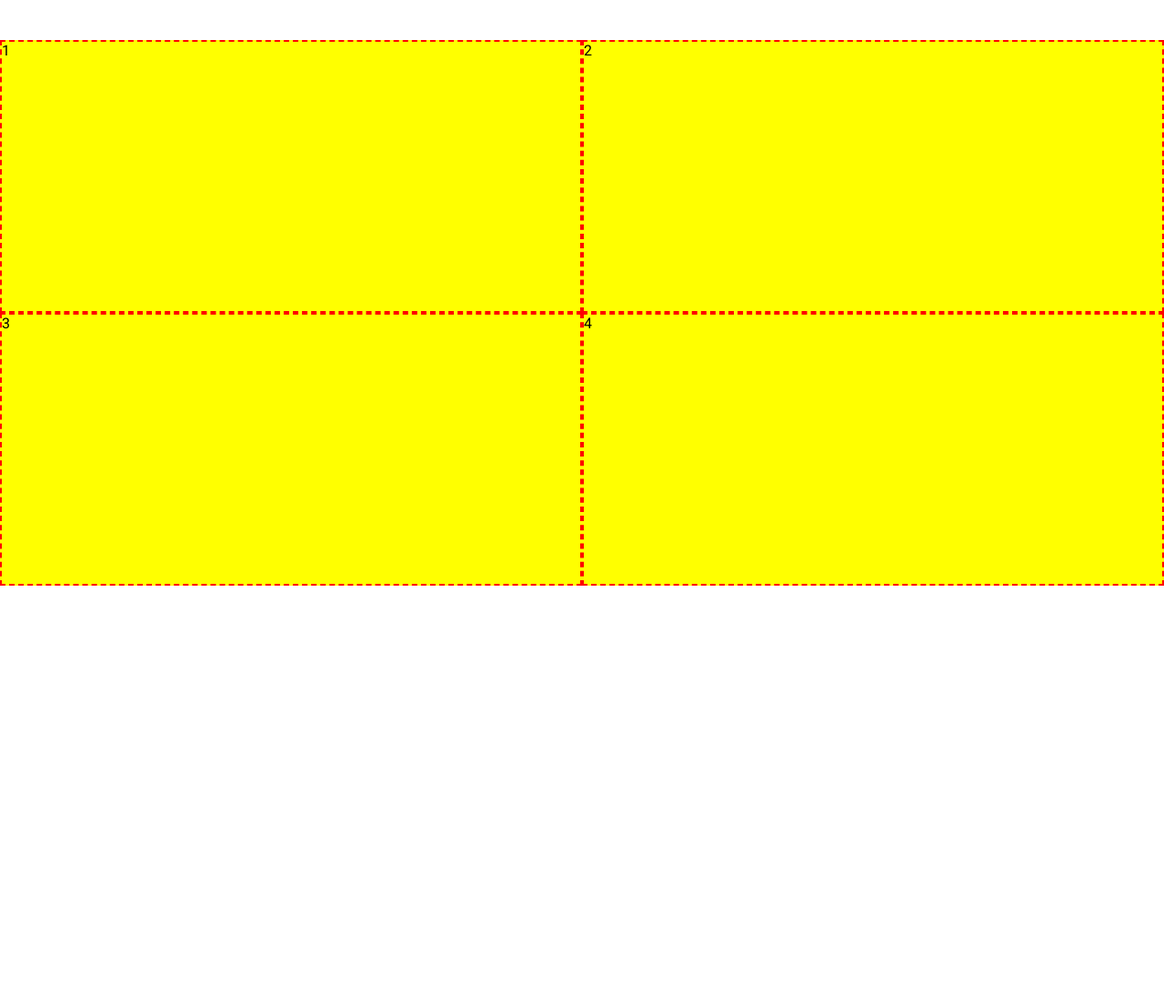
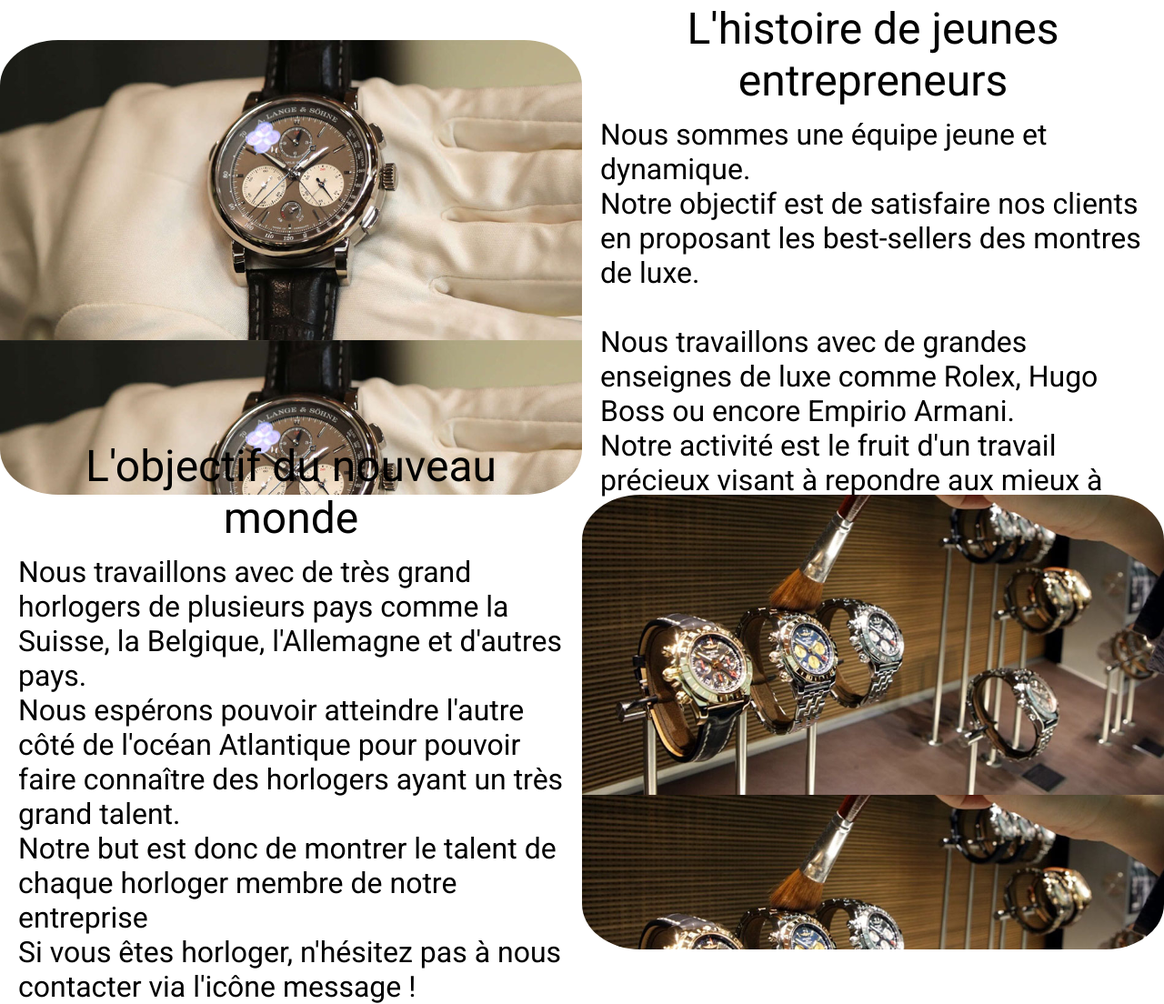
Before and after one commit to Isekku/Looking-Good-v2, a plain HTML site: page index.html in a window 1280 px wide. Shown: the part 816-1920 px from the top of the page at 91% size. Before the commit the page ends 1460 px from the top, so only its background shows below. Drawn offline with Linux system fonts and the light colour scheme.

Commit message:
Mise en place de historygrid v1

```diff
--- a/index.css
+++ b/index.css
@@ -24,14 +24,40 @@
     margin-top: 60px;
     display: grid;
     grid-template-columns: 1fr 1fr;
-    grid-auto-rows:300px;
-    background-color: yellow;
+    grid-auto-rows:500px;
 }
 
 .content{
-    border: 2px dashed red;
+    display: flex;
+    flex-direction: column;
+    align-items: center;
+    justify-content: center;
+    padding: 0 20px;
 }
 
+
+.image1{
+    background-image: url("Bibliotheque/Photo_montre/histoire1.jpg");
+    border-radius: 10%;
+    background-size: contain;
+}
+
+.image2{
+    background-image: url("Bibliotheque/Photo_montre/histoire2.jpg");
+    border-radius: 10%;
+    background-size: contain;
+}
+
+.histoire1{
+    font-size: 2em;
+}
+
+.titlehistory{
+    text-align: center;
+    font-size: 3em;
+    padding-bottom: 2%;
+    font-weight: normal;
+}
 
 /*Animation + media queries*/
 @keyframes fond{
--- a/index.html
+++ b/index.html
@@ -51,10 +51,22 @@
         <!--Histoire de l'entreprise-->
         <article>
             <div class="history">
-                <div class="content">1</div>
-                <div class="content">2</div>
-                <div class="content">3</div>
-                <div class="content">4</div>
+                <div class="content image1 content1"></div>
+                <div class="content text content2">
+                    <h2 class="titlehistory">L'histoire de jeunes entrepreneurs</h2>
+                    <p class="histoire1">Nous sommes une équipe jeune et dynamique. <br>
+                    Notre objectif est de satisfaire nos clients en proposant les best-sellers des montres de luxe.
+                    <br><br>
+                    Nous travaillons avec de grandes enseignes de luxe comme Rolex, Hugo Boss ou encore Empirio Armani.<br>
+                    Notre activité est le fruit d'un travail précieux visant à repondre aux mieux à vos besoins.
+                    </p>
+                </div>
+                <div class="content text content3"><h2 class="titlehistory">L'objectif du nouveau monde</h2>
+                    <p class="histoire1">Nous travaillons avec de très grand horlogers de plusieurs pays comme la Suisse, la Belgique, l'Allemagne et d'autres pays.<br>
+                    Nous espérons pouvoir atteindre l'autre côté de l'océan Atlantique pour pouvoir faire connaître des horlogers ayant un très grand talent. <br>Notre but est donc de montrer le
+                    talent de chaque horloger membre de notre entreprise
+                    <br>Si vous êtes horloger, n'hésitez pas à nous contacter via l'icône message !</p></div>
+                <div class="content image2 content4"></div>
             </div>
         </article>
     </body>
--- a/nav.css
+++ b/nav.css
@@ -4,7 +4,7 @@
     padding-left: 20px;
     transition-property: color;
     transition-duration: 300ms;
-    color: white;
+    color: #C7998D;
 }
 
 .fa-solid:active, .fa-thin:active{
```
Also changed, not shown: Bibliotheque/Photo_montre/histoire1.jpg (added), Bibliotheque/Photo_montre/histoire2.jpg (added).
